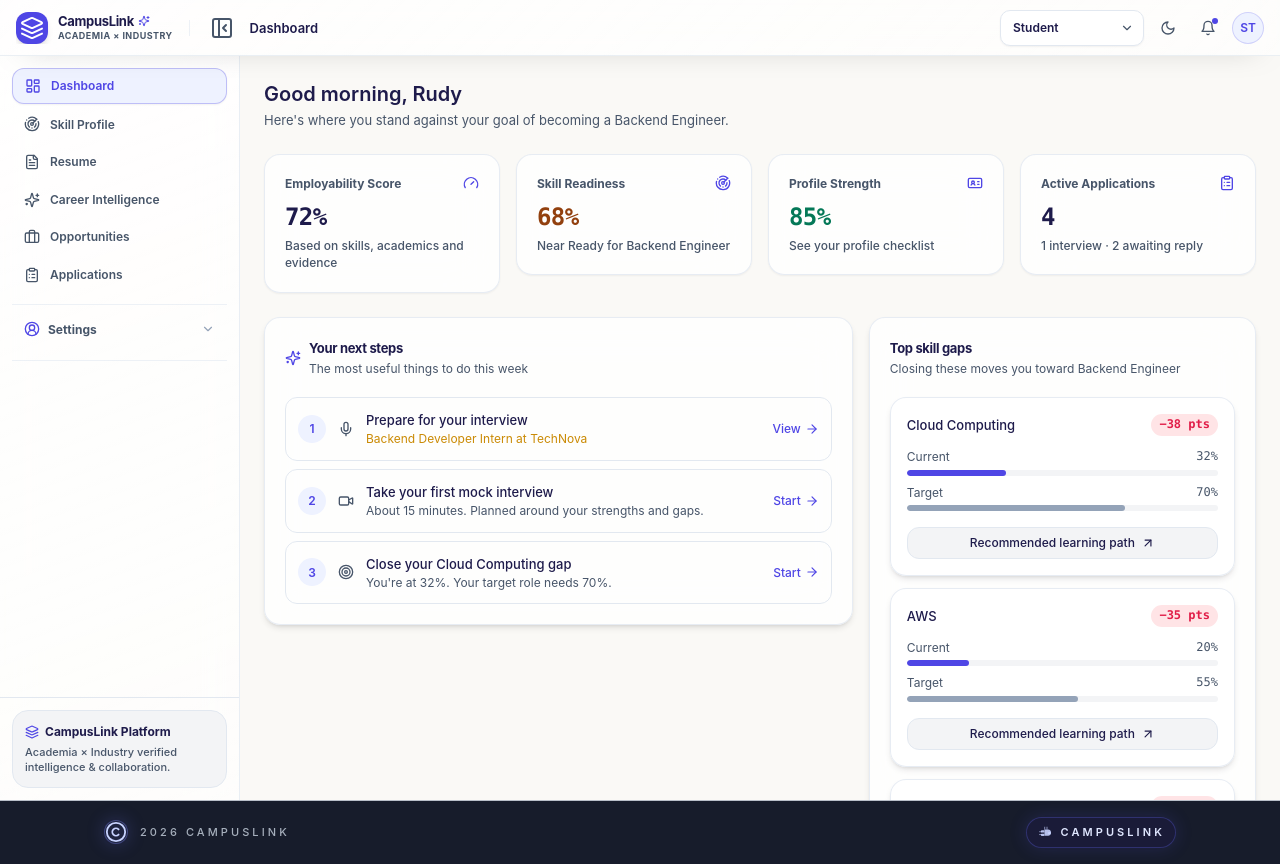
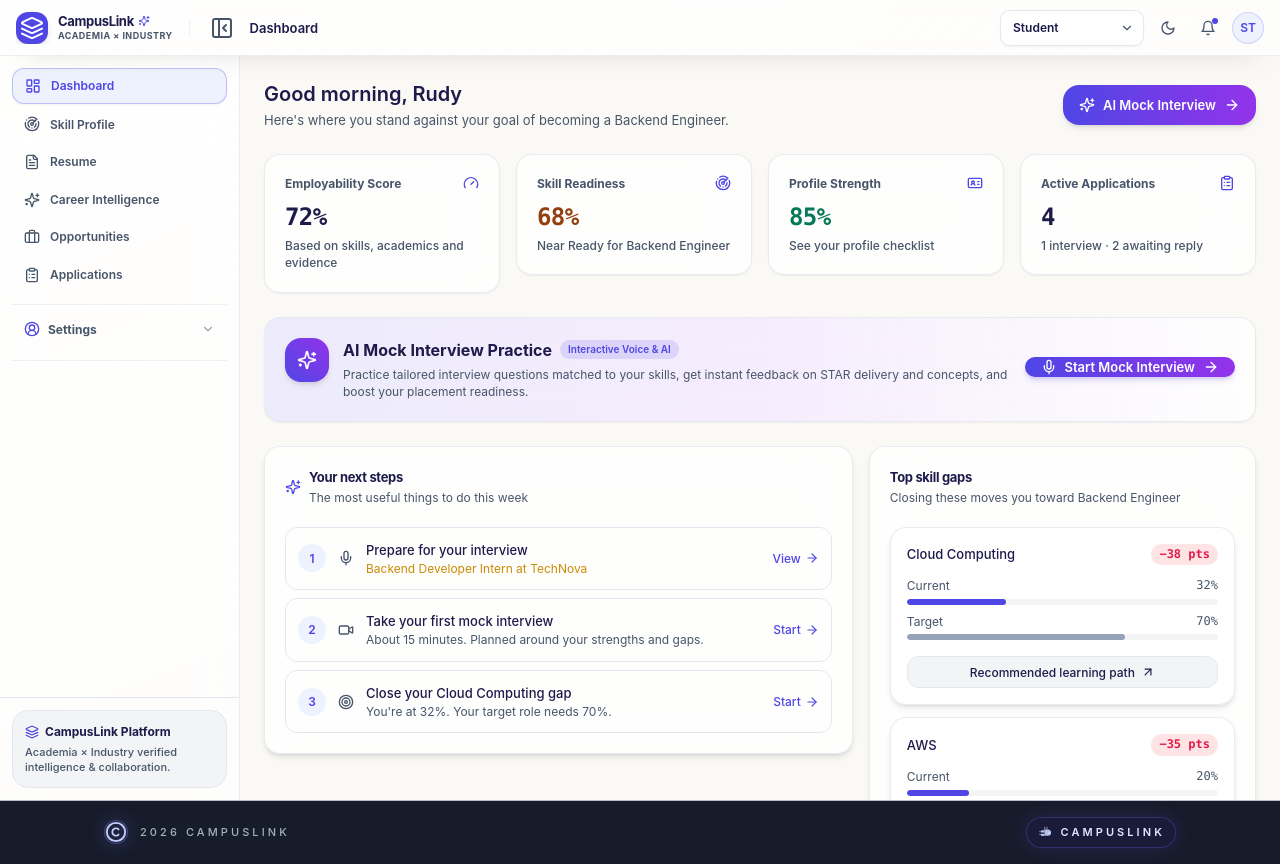
Before and after one commit to EliteSixx/campus, a Next.js app in the folder web/: page /dashboard/student in a window 1280 px wide. Built offline with nearby package versions, Linux system fonts and the light colour scheme.

Commit message:
feat(student): add dedicated launch buttons and practice banner for AI mock interview

```diff
--- a/web/app/dashboard/student/page.tsx
+++ b/web/app/dashboard/student/page.tsx
@@ -5,7 +5,8 @@ import { SkillProgress } from "@/components/shared/skill-progress";
 import { SkillGapCard } from "@/components/shared/skill-gap-card";
 import { OpportunityCard } from "@/components/shared/opportunity-card";
 import { Card, CardHeader, CardTitle, CardDescription, CardContent } from "@/components/ui/card";
-import { Gauge, Radar, IdCard, CheckCircle2 } from "lucide-react";
+import { Button } from "@/components/ui/button";
+import { Gauge, Radar, IdCard, CheckCircle2, Sparkles, Mic, ArrowRight } from "lucide-react";
 import { getSkillTimeline } from "@/lib/api/students";
 import { getTopSkillGaps } from "@/lib/api/skills";
 import { getAllOpportunities, getOpportunityStatus } from "@/lib/api/opportunities";
@@ -88,6 +89,33 @@ export default async function StudentDashboardPage() {
         </Link>
         <ApplicationsMetric />
       </div>
+
+      {/* Dedicated AI Mock Interview Banner */}
+      <Card className="mt-6 overflow-hidden border border-accent/20 bg-gradient-to-r from-accent/10 via-purple-500/10 to-transparent p-5 shadow-sm">
+        <div className="flex flex-col gap-4 sm:flex-row sm:items-center sm:justify-between">
+          <div className="flex items-start gap-3.5">
+            <div className="flex h-11 w-11 shrink-0 items-center justify-center rounded-xl bg-gradient-to-tr from-accent to-purple-600 text-white shadow-md">
+              <Sparkles className="h-5 w-5" />
+            </div>
+            <div>
+              <div className="flex items-center gap-2">
+                <h3 className="text-base font-bold text-ink">AI Mock Interview Practice</h3>
+                <span className="rounded-full bg-accent/15 px-2 py-0.5 text-[10px] font-semibold text-accent">Interactive Voice &amp; AI</span>
+              </div>
+              <p className="mt-1 text-xs text-ink-muted">
+                Practice tailored interview questions matched to your skills, get instant feedback on STAR delivery and concepts, and boost your placement readiness.
+              </p>
+            </div>
+          </div>
+          <Link href="/profile/interview" className="shrink-0">
+            <Button className="gap-2 bg-gradient-to-r from-accent to-purple-600 hover:opacity-95 text-white font-bold shadow-md">
+              <Mic className="h-4 w-4" />
+              Start Mock Interview
+              <ArrowRight className="h-4 w-4" />
+            </Button>
+          </Link>
+        </div>
+      </Card>
 
       <div className="mt-6 grid grid-cols-1 gap-4 lg:grid-cols-5">
         <div className="lg:col-span-3">
--- a/web/app/profile/page.tsx
+++ b/web/app/profile/page.tsx
@@ -16,6 +16,7 @@ import {
   ShieldCheck,
   FileText,
   Mic,
+  Sparkles,
 } from "lucide-react";
 import { useRole } from "@/context/role-context";
 import { useUserProfile } from "@/context/user-profile-context";
@@ -101,9 +102,9 @@ export default function ProfilePage() {
                   </Button>
                 </Link>
                 <Link href="/profile/interview">
-                  <Button variant="outline" size="sm" className="gap-1.5 border-border text-ink font-bold">
-                    <Mic className="h-3.5 w-3.5" />
-                    Mock Interview
+                  <Button size="sm" className="gap-1.5 bg-gradient-to-r from-accent to-purple-600 hover:opacity-95 text-white font-bold shadow-md">
+                    <Sparkles className="h-3.5 w-3.5" />
+                    AI Mock Interview
                   </Button>
                 </Link>
                 <Link href="/profile/skills">
--- a/web/components/resume/resume-builder.tsx
+++ b/web/components/resume/resume-builder.tsx
@@ -1,6 +1,7 @@
 "use client";
 
 import React, { useState, useEffect } from "react";
+import Link from "next/link";
 import { useRole, Role } from "@/context/role-context";
 import { useUserProfile } from "@/context/user-profile-context";
 import {
@@ -233,6 +234,18 @@ export function StudentResumeBuilder() {
             Download PDF
           </Button>
 
+          {/* AI Mock Interview */}
+          <Link href="/profile/interview">
+            <Button
+              variant="outline"
+              size="sm"
+              className="h-8 text-xs gap-1.5 font-bold border-accent/40 text-accent hover:bg-accent/10"
+            >
+              <Sparkles className="h-3.5 w-3.5 text-accent" />
+              Mock Interview
+            </Button>
+          </Link>
+
           {/* Save Resume */}
           <Button
             onClick={handleSave}
--- a/web/features/samir/components/student-dashboard-widgets.tsx
+++ b/web/features/samir/components/student-dashboard-widgets.tsx
@@ -31,13 +31,23 @@ export function StudentGreeting() {
   const goal = currentProfile.careerGoal || currentStudent.careerGoal;
 
   return (
-    <div className="mb-6">
+    <div className="mb-6 flex flex-col gap-3 sm:flex-row sm:items-center sm:justify-between">
+      <div>
         <h2 className="text-xl font-semibold text-ink">
           {greeting}, {firstName}
         </h2>
         <p className="mt-0.5 text-sm text-ink-muted">
           Here&apos;s where you stand against your goal of becoming a {goal}.
         </p>
+      </div>
+      <Link
+        href="/profile/interview"
+        className="inline-flex items-center gap-2 self-start rounded-xl bg-gradient-to-r from-accent to-purple-600 px-4 py-2.5 text-sm font-semibold text-white shadow-md hover:shadow-lg hover:opacity-95 transition-all shrink-0 sm:self-auto"
+      >
+        <Sparkles className="h-4 w-4" />
+        AI Mock Interview
+        <ArrowRight className="h-4 w-4" />
+      </Link>
     </div>
   );
 }
```
Also changed, not shown: web/features/samir/components/skill-intelligence-view.tsx (+8 -1 lines). Lines whose indentation alone changed are shown as unchanged.
